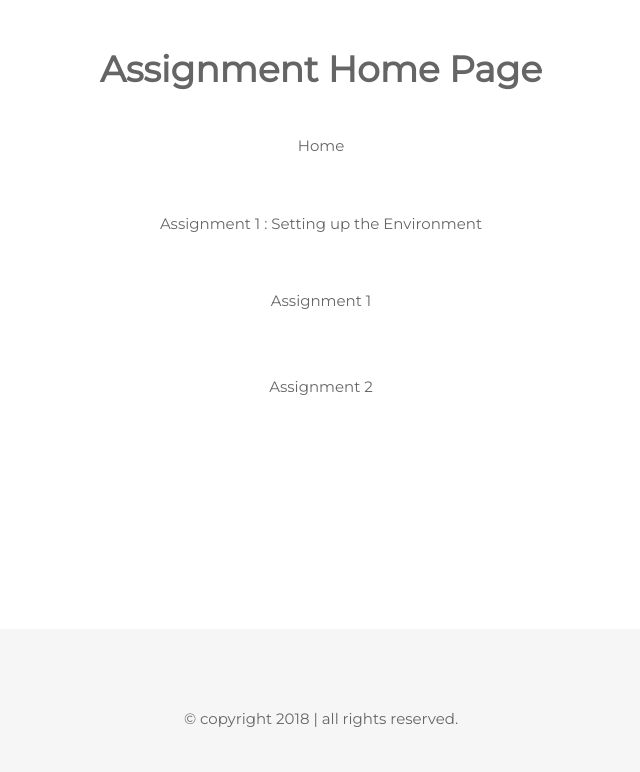
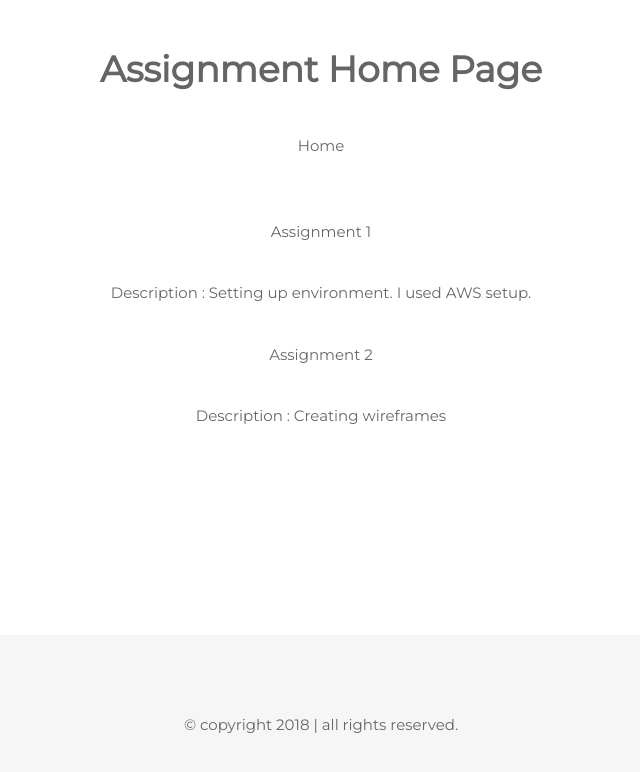
Before and after one commit to n-vin/nadagoud-vinay-webdev, a website: page web-dev-vin/public/assignment/index.html in a window 1280 px wide. Shown: the whole page, without its empty margins (319-959 px from the left). Drawn offline with nearby package versions, Linux system fonts and the light colour scheme.

Commit message:
changed first page

```diff
--- a/web-dev-vin/public/assignment/index.html
+++ b/web-dev-vin/public/assignment/index.html
@@ -21,9 +21,10 @@ img {margin-bottom: -7px}
   <div class="w3-clear"></div>
   <h1><b>Assignment Home Page </b></h1>
   <p class="w3-padding-16"><a class="w3-btn" href="../index.html">Home</a></p>
-  <p class="w3-padding-16">Assignment 1 : Setting up the Environment </a></p>
   <p class="w3-padding-16"><a class="w3-btn" href="#">Assignment 1</a></p>
+  <p> Description : Setting up environment. I used AWS setup.</p>
   <p class="w3-padding-16"><a class="w3-btn" href="assign2/user/login.html">Assignment 2</a></p>
+  <p> Description : Creating wireframes</p>
 </header>
 
 
```
Also changed, not shown: web-dev-vin/public/assignment/assign2/user/profile.html (+1 -1 lines).
